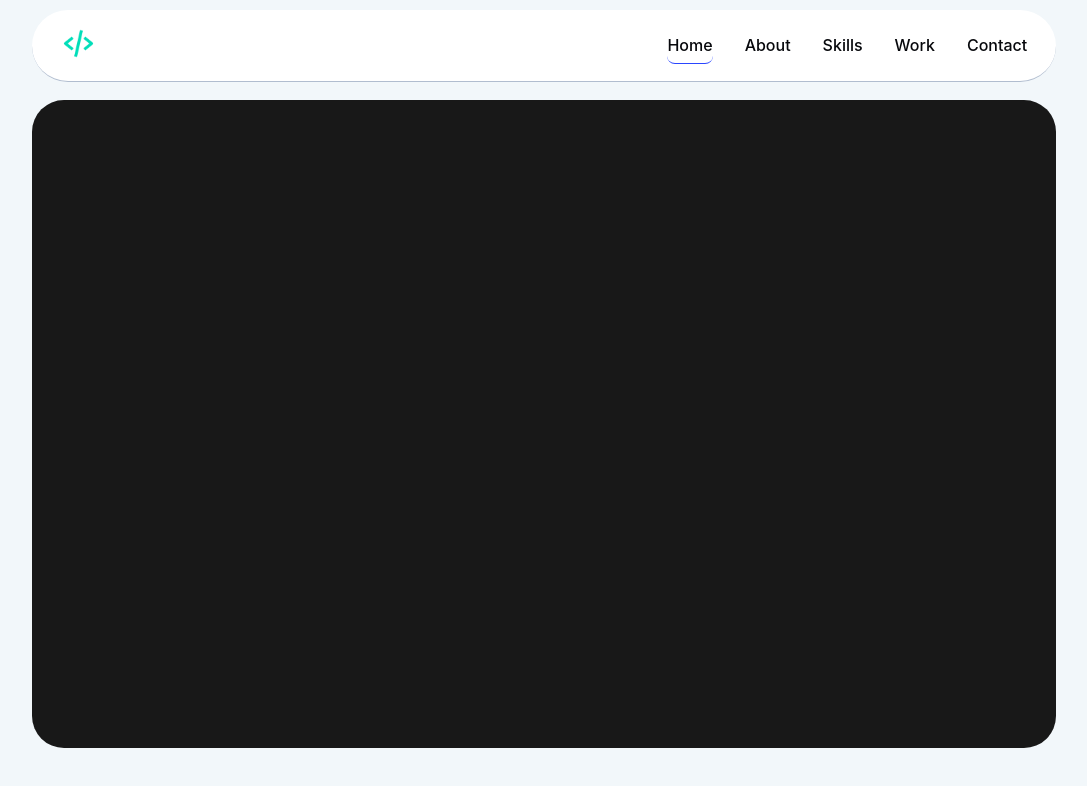
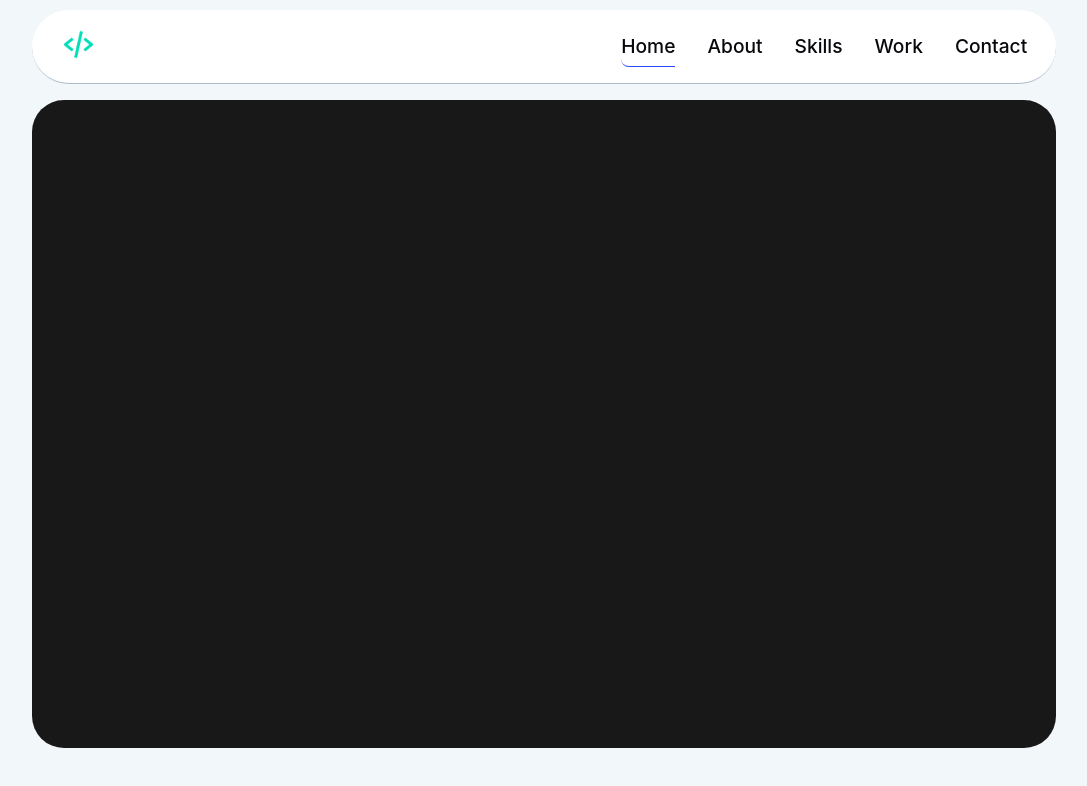
Before and after one commit to jealife/My-portfolio, a React (Create React App) app: page / in a window 1280 px wide. Shown: the top 786 px of the page, without its empty margins (96-1183 px from the left). Built offline with nearby package versions, Linux system fonts and the light colour scheme.

Commit message:
modified:   src/Asset/Style/Navigation.css

```diff
--- a/src/Asset/Style/Navigation.css
+++ b/src/Asset/Style/Navigation.css
@@ -27,6 +27,7 @@ nav{
     margin-left: 2rem;
     color: #07080c;
     font-weight: 500;
+    font-size: 1.2rem;
     padding: 0.5rem 0;
     transition: all .5s;
 }
@@ -43,7 +44,7 @@ nav{
 
 .active {
     color: #2A46FF;
-    border-radius: .5rem;
+    border-radius:0 0 0 .5rem;
     border-bottom: #2A46FF 1px solid;
 }
 
@@ -51,10 +52,10 @@ nav{
     display: none;
 }
 
-.menu-icon{
+.menu-icon box-icon{
     color: #07080c;
     cursor: pointer;
-    font-size: 30px;
+    font-size: 1.5rem;
 }
 
 /* .active {
@@ -80,15 +81,16 @@ nav{
     /* Menu  */
     .menu-dropdown {
         width: 200px;
-        height: 100dvh;
+        height: max-content;
         flex-direction: column;
         gap: 10px;
         align-items: flex-start;
         justify-content: flex-start;
-        padding: 15px 15px 0 0 ;
+        padding: 15px 15px 15px 0 ;
         top: 100%;
         right: -300px;
         position: absolute;
+        border-radius: 0 0 0 24px ;
         border: 1px solid #a6b4c8de;
         background-color: #ecf0f3a6;
         backdrop-filter: blur(5px);
```
